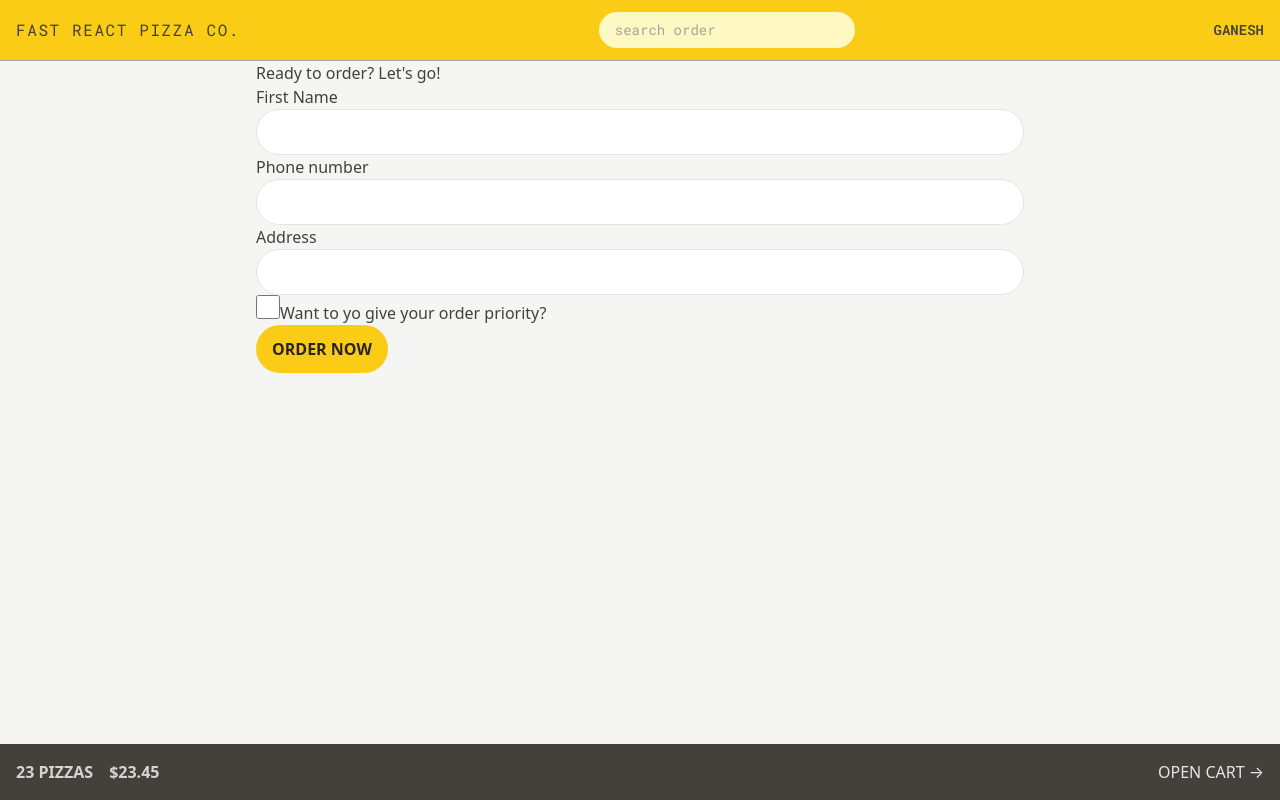
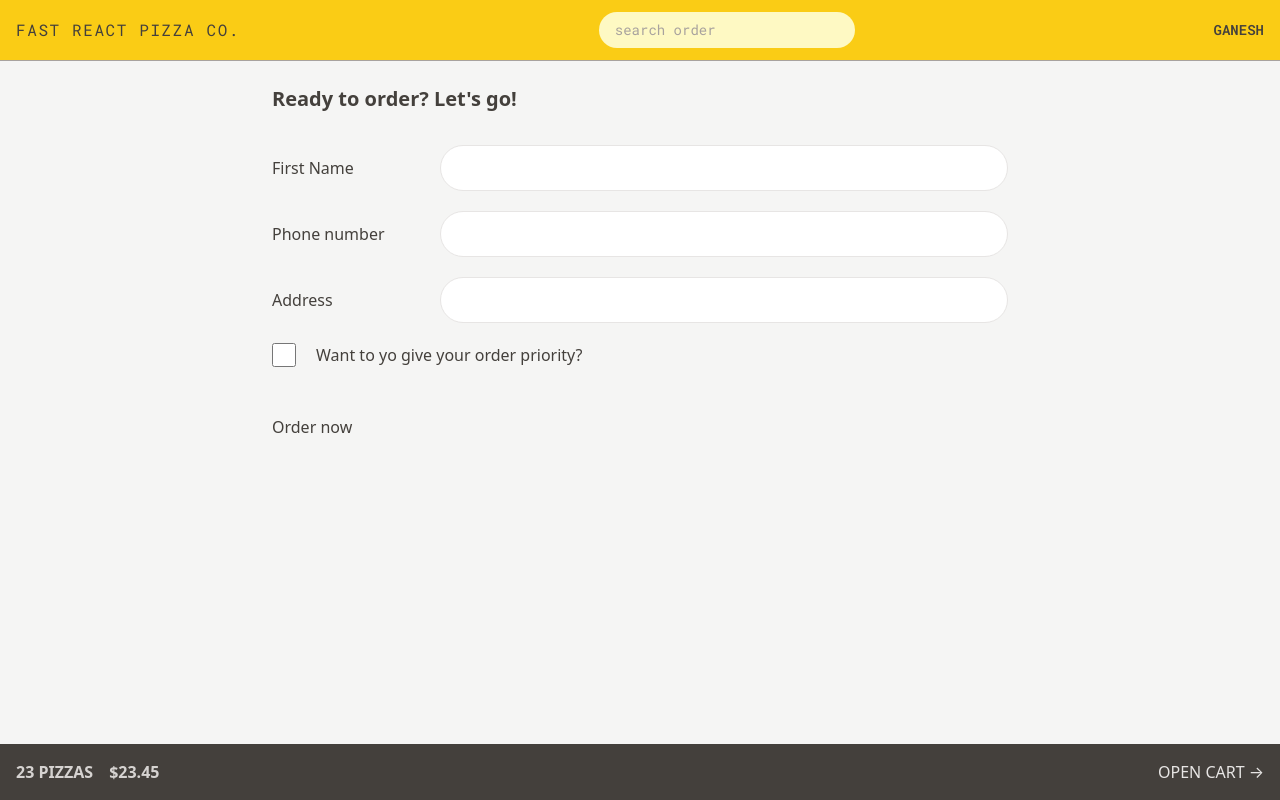
Before and after one commit to iamganeshsalunkhe/fast-react-pizza, a React (Vite) app: page /order/new in a window 1280 px wide. Built offline with nearby package versions, Linux system fonts and the light colour scheme.

Commit message:
menu page styling and title of the app change

```diff
--- a/src/features/cart/Cart.jsx
+++ b/src/features/cart/Cart.jsx
@@ -1,6 +1,7 @@
 /* eslint-disable no-unused-vars */
 import Button from '../../ui/Button';
 import LinkButton from '../../ui/LinkButton';
+import CartItem from './CartItem';
 
 const fakeCart = [
   {
@@ -30,14 +31,18 @@
   const cart = fakeCart;
 
   return (
-    <div>
+    <div className='px-4  py-3 '>
       <LinkButton to="/menu" className='text-sm text-blue-500 hover:text-blue-800'>&larr; Back to menu</LinkButton>
 
-      <h2>Your cart, %NAME%</h2>
+      <h2 className='mt-7 text-xl font-semibold'>Your cart, %NAME%</h2>
 
-      <div>
-        <Button  to="/order/new">Order pizzas</Button>
-        <button>Clear cart</button>
+      <ul className='divide-y divide-stone-200 border-b mt-3'>
+        {cart.map(item=><CartItem item={item} key={item.key}/>
+      )}
+      </ul>
+      <div className='mt-6 space-x-'>
+        <Button  to="/order/new" type='primary'>Order pizzas</Button>
+        <Button type='secondary'>Clear cart</Button>
       </div>
     </div>
   );
--- a/src/features/cart/CartItem.jsx
+++ b/src/features/cart/CartItem.jsx
@@ -1,15 +1,19 @@
+/* eslint-disable no-unused-vars */
+/* eslint-disable react/prop-types */
+import Button from "../../ui/Button";
 import { formatCurrency } from "../../utils/helpers";
 
 function CartItem({ item }) {
   const { pizzaId, name, quantity, totalPrice } = item;
 
   return (
-    <li>
-      <p>
+    <li className="py-3 sm:flex sm:items-center sm:justify-between">
+      <p className="mb-1 sm:mb-0">
         {quantity}&times; {name}
       </p>
-      <div>
-        <p>{formatCurrency(totalPrice)}</p>
+      <div className="flex items-center justify-between sm:gap-6">
+        <p className="text-sm font-bold">{formatCurrency(totalPrice)}</p>
+      <Button type='small'>Delete</Button>
       </div>
     </li>
   );
--- a/src/features/menu/Menu.jsx
+++ b/src/features/menu/Menu.jsx
@@ -7,7 +7,7 @@
   console.log(menu);
 
   return (
-    <ul>
+    <ul className='divide-y  divide-stone-200 px-2'>
       {menu.map(pizza=><MenuItem pizza={pizza}  key={pizza.id} />)}
 
     </ul>
--- a/src/features/menu/MenuItem.jsx
+++ b/src/features/menu/MenuItem.jsx
@@ -1,18 +1,20 @@
 /* eslint-disable no-unused-vars */
 /* eslint-disable react/prop-types */
 import { formatCurrency } from "../../utils/helpers";
+import Button from '../../ui/Button';
 
 function MenuItem({ pizza }) {
   const { id, name, unitPrice, ingredients, soldOut, imageUrl } = pizza;
 
   return (
-    <li>
-      <img src={imageUrl} alt={name} />
-      <div>
-        <p>{name}</p>
-        <p>{ingredients.join(", ")}</p>
-        <div>
-          {!soldOut ? <p>{formatCurrency(unitPrice)}</p> : <p>Sold out</p>}
+    <li className="flex gap-4 py-2 ">
+      <img src={imageUrl} alt={name} className={`h-24 ${soldOut ? "opacity-70 grayscale":""}`} />
+      <div className="flex flex-col grow pt-0.5 ">
+        <p className="font-medium">{name}</p>
+        <p className="text-sm italic text-stone-500 capitalize">{ingredients.join(", ")}</p>
+        <div className="mt-auto flex items-center justify-between">
+          {!soldOut ? <p className="text-sm">{formatCurrency(unitPrice)}</p> : <p className="text-sm uppercase font-medium text-stone-500">Sold out</p>}
+          <Button type='small'>Add to cart</Button>
         </div>
       </div>
     </li>
--- a/src/features/order/CreateOrder.jsx
+++ b/src/features/order/CreateOrder.jsx
@@ -45,32 +45,32 @@
   const cart = fakeCart;
 
   return (
-    <div>
-      <h2>Ready to order? Let&apos;s go!</h2>
+    <div className="px-4 py-6">
+      <h2 className="text-xl font-semibold mb-8">Ready to order? Let&apos;s go!</h2>
 
       <Form method="POST" action="/order/new">
-        <div>
-          <label>First Name</label>
-          <input className="input" type="text" name="customer" required />
+        <div className="mb-5 flex gap-2 flex-col sm:flex-row sm:items-center">
+          <label className="sm:basis-40">First Name</label>
+          <input className="input grow" type="text" name="customer" required />
         </div>
 
-        <div>
-          <label>Phone number</label>
-          <div>
-            <input className="input" type="tel" name="phone" required />
-          </div>
-          {formErrors?.phone && <p>{formErrors.phone}</p>}
-        </div>
-
-        <div>
-          <label>Address</label>
-          <div>
-            <input type="text" name="address" required
-            className="input"/>
+        <div className="mb-5 flex gap-2 flex-col sm:flex-row sm:items-center">
+          <label className="sm:basis-40">Phone number</label>
+          <div className="grow">
+            <input className="input w-full" type="tel" name="phone" required />
+          {formErrors?.phone && <p className="text-sm mt-2 text-red-500 bg-red-100 p-2 rounded-md">{formErrors.phone}</p>}
           </div>
         </div>
 
-        <div>
+        <div className="mb-5 flex gap-2 flex-col sm:flex-row sm:items-center">
+          <label className="sm:basis-40">Address</label>
+          <div className="grow">
+            <input type="text " name="address" required
+            className="input w-full"/>
+          </div>
+        </div>
+
+        <div className="mb-12 flex gap-5">
           <input
             className="h-6 w-6 accent-yellow-400 focus:outline-none focus:ring
             focus:ring-yellow-400 focus:ring-offset-2"
@@ -80,12 +80,14 @@
             // value={withPriority}
             // onChange={(e) => setWithPriority(e.target.checked)}
           />
-          <label htmlFor="priority">Want to yo give your order priority?</label>
+          <label htmlFor="priority"
+          className="font-medium"
+          >Want to yo give your order priority?</label>
         </div>
 
         <div>
           <input type='hidden' name= 'cart' value={JSON.stringify(cart)}/>
-          <Button disabled={isSubmitting }>{isSubmitting ? 'Placing order...':'Order now'}</Button>
+          <Button disabled={isSubmitting } type='Primary'>{isSubmitting ? 'Placing order...':'Order now'}</Button>
         </div>
       </Form>
     </div>
--- a/src/features/user/CreateUser.jsx
+++ b/src/features/user/CreateUser.jsx
@@ -22,7 +22,7 @@
 
       {username !== '' && (
         <div className='m-2'>
-          <Button>Start ordering</Button>
+          <Button type='primary'>Start ordering</Button>
         </div>
       )}
     </form>
--- a/src/index.css
+++ b/src/index.css
@@ -4,7 +4,7 @@
 
 @layer components {
   .input{
-    @apply rounded-full border border-stone-200 px-4 py-2 text-sm transition-all duration-300 placeholder:text-stone-400 focus:outline-none focus:ring focus:ring-yellow-400 md:px-6 md:py-3 w-full;
+    @apply rounded-full border border-stone-200 px-4 py-2 text-sm transition-all duration-300 placeholder:text-stone-400 focus:outline-none focus:ring focus:ring-yellow-400 md:px-6 md:py-3;
   }
   .loader {
   width: 45px;
--- a/src/ui/Button.jsx
+++ b/src/ui/Button.jsx
@@ -1,14 +1,21 @@
 import { Link } from "react-router-dom"
 
 /* eslint-disable react/prop-types */
-function Button({children,disabled, to}) {
-  const className = '"bg-yellow-400 uppercase font-semibold bg-yellow-400 text-stone-800 py-3 px-4 inline-block rounded-full hover:bg-yellow-300 transition-colors duration-300 focus:outline-none focus:ring focus:ring-yellow-300 focus:bg-yellow-300 focus:ring-offset-2 disabled:cursor-not-allowed'
+function Button({children,disabled, to,type}) {
 
-  if (to) return <Link to={to} className={className} >{children}</Link>;
+  const base ="bg-yellow-400 uppercase font-semibold bg-yellow-400 text-stone-800  inline-block rounded-full hover:bg-yellow-300 transition-colors duration-300 focus:outline-none focus:ring focus:ring-yellow-300 focus:bg-yellow-300 focus:ring-offset-2 disabled:cursor-not-allowed text-sm" ;
+
+  const styles = {
+    primary:base + ' px-4  py-2 md:px-6 md:py-4',
+    small:base + ' px-4  py-2 md:px-5 md:py-2.5 text-xs',
+    secondary:" uppercase font-semibold border-2 border-stone-300  text-stone-400  inline-block rounded-full hover:bg-stone-300 transition-colors duration-300 focus:outline-none focus:ring focus:ring-stone-200 focus:bg-stone-300 focus:bg-yellow-300 focus:ring-offset-2 disabled:cursor-not-allowed px-4  py-2.5 md:px-6 md:py-3.5 hover:text-stone-800 focus:text-stone-800 text-sm"
+
+  }
+
+  if (to) return <Link to={to} className={styles[type]} >{children}</Link>;
 
     return (
-
-            <button disabled={disabled} className={className}
+            <button disabled={disabled} className={styles[type]}
             >{children}
             </button>
     )
```
Also changed, not shown: index.html (+2 -2 lines).
